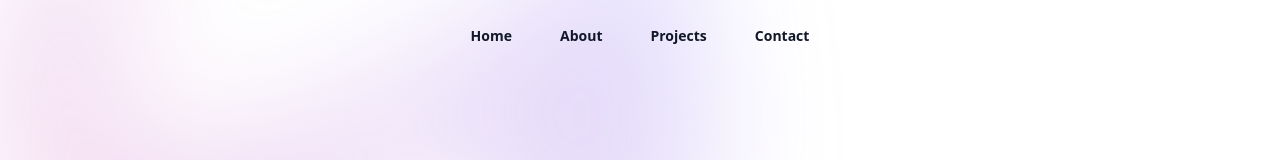
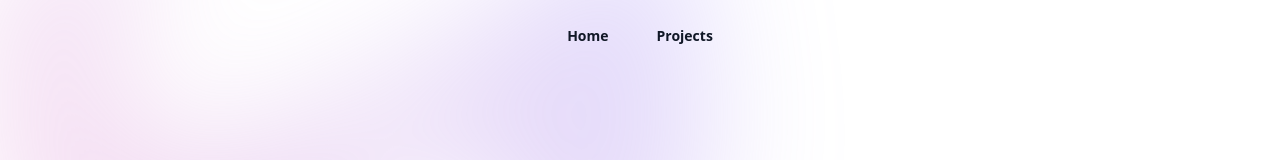
Before and after one commit to toykam/svelt_porfolio, a SvelteKit app: page / in a window 1280 px wide. Shown: the top 160 px of the page. Built offline with nearby package versions, Linux system fonts and the light colour scheme.

Commit message:
removed some sections

```diff
--- a/src/routes/+layout.svelte
+++ b/src/routes/+layout.svelte
@@ -3,9 +3,9 @@
 	import '../app.css';
 	let menus = [
 		{'title': 'Home', 'path': '/'},
-		{'title': 'About', 'path': '/about'},
+		// {'title': 'About', 'path': '/about'},
 		{'title': 'Projects', 'path': '/projects'},
-		{'title': 'Contact', '': '/contact'},
+		// {'title': 'Contact', '': '/contact'},
 	]
 </script>
 <div class="bg-white">
```
